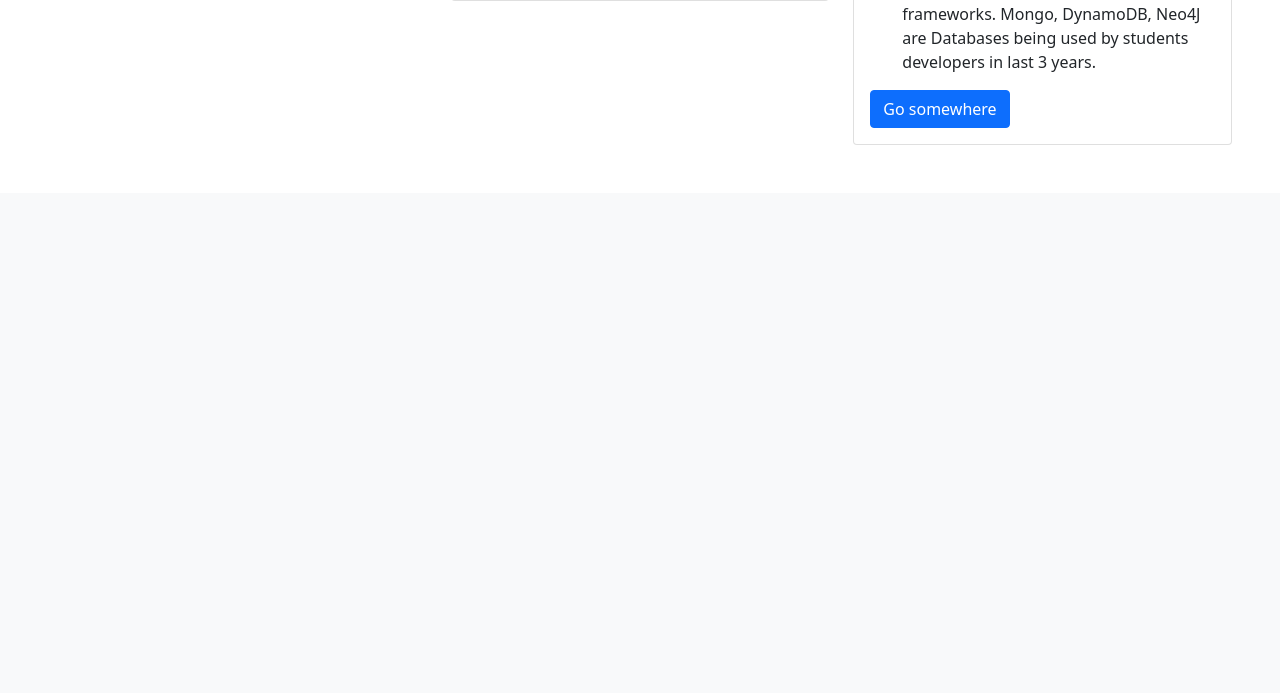
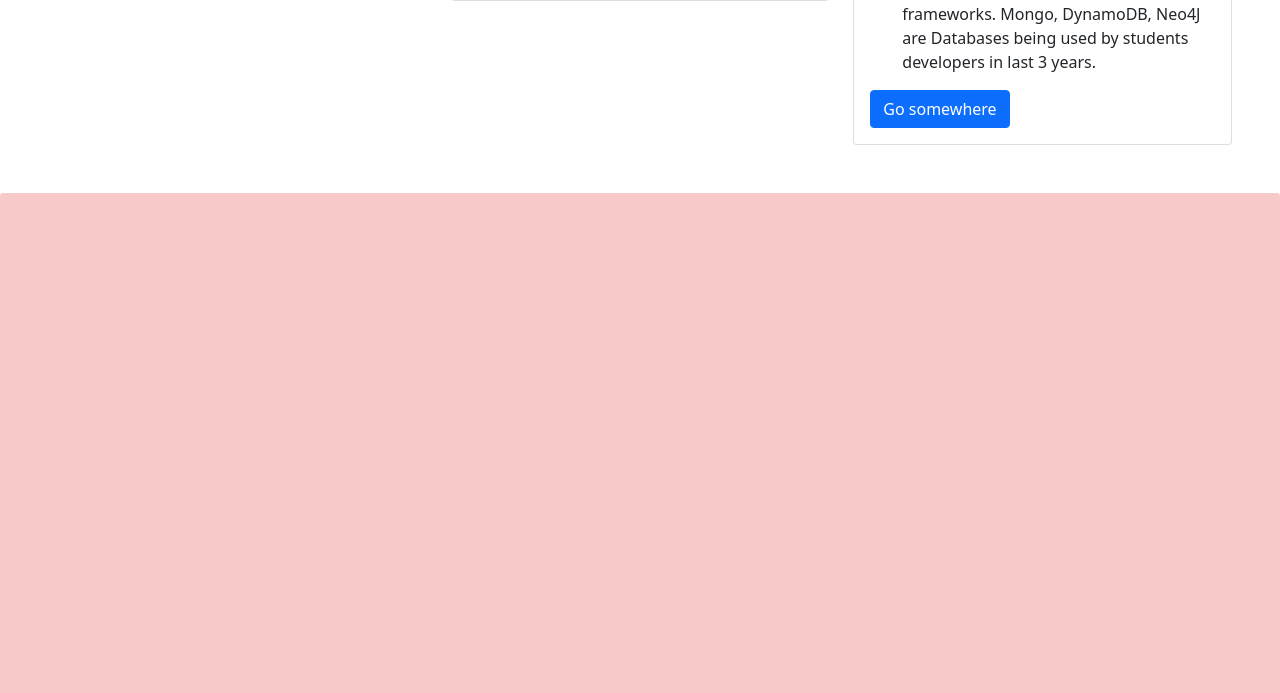
Before and after one commit to ClaireChen3/Flask-Python, a Flask app: page / in a window 1280 px wide. Shown: the part 859-1552 px from the top of the page. Before the commit the page ends 1004 px from the top, so only its background shows below. Run offline with Flask 2, Linux system fonts and the light colour scheme.

Commit message:
commit all

```diff
--- a/templates/layouts/base.html
+++ b/templates/layouts/base.html
@@ -47,7 +47,7 @@
 </body>
 
 {% block background %}
-    <script src="{{ url_for('static', filename='js/2560.webp') }}"></script>
+    <img class="card-img-top" src="{{ url_for('static', filename='js/2560.webp') }}" alt="Python Development" height="500">
 {% endblock %}
 
 </html>
```
